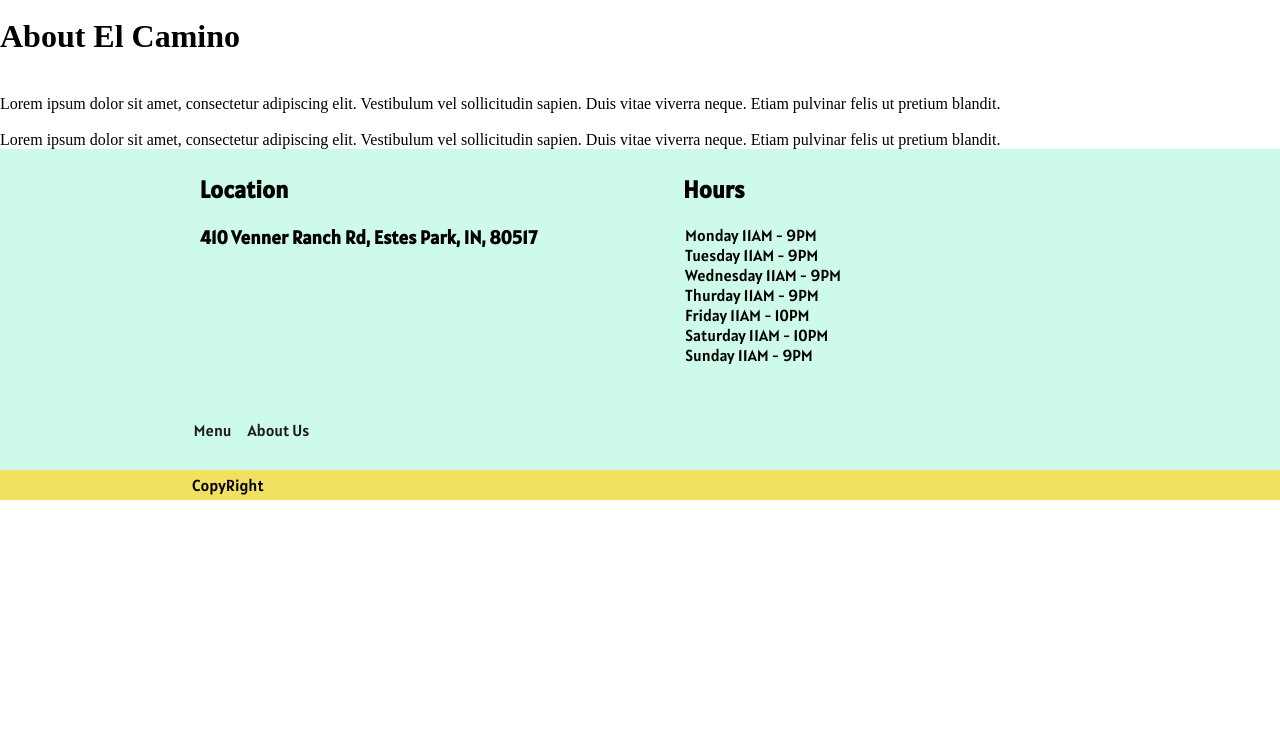
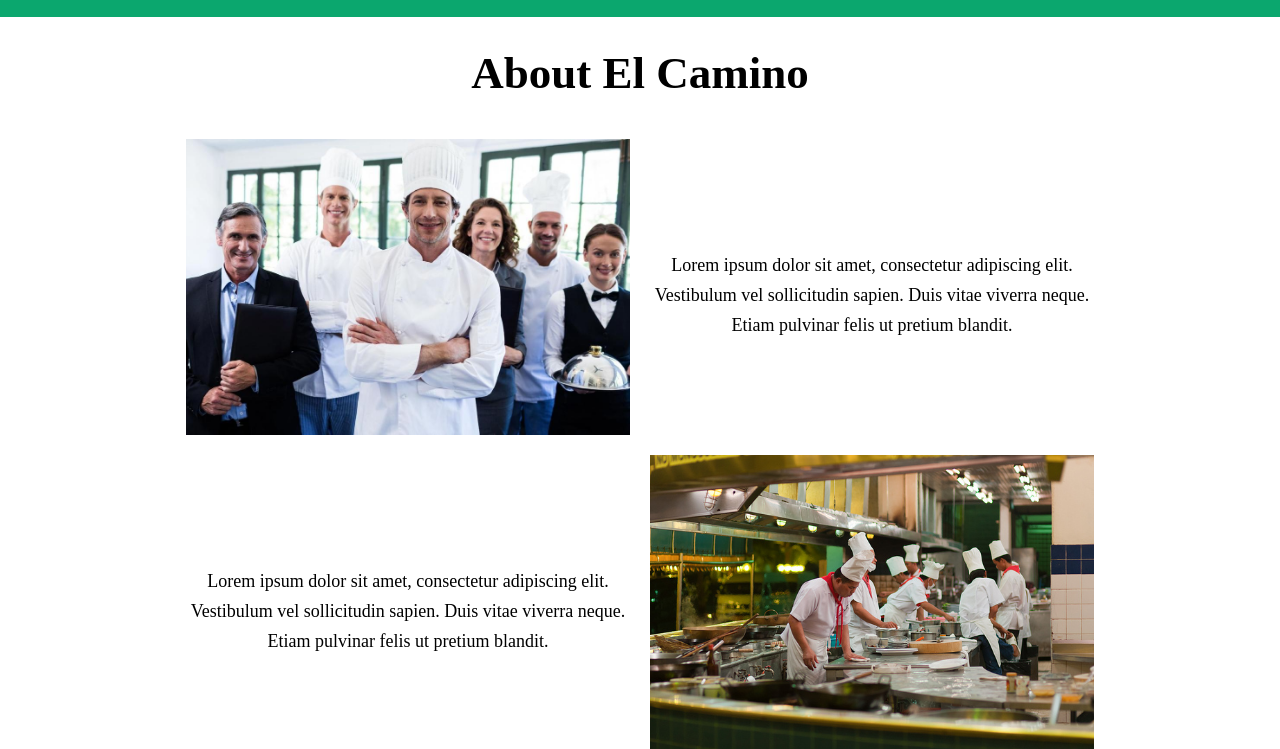
Before and after one commit to rp-bot/El-Camino, a plain HTML site: page aboutus.html in a window 1280 px wide. Shown: the part 51-800 px from the top of the page. Drawn offline with Linux system fonts and the light colour scheme.

Commit message:
about us -g

```diff
--- a/aboutus.html
+++ b/aboutus.html
@@ -8,6 +8,7 @@
     <title>El Camino</title>
 </head>
 <body>
+    <!-- Navigation -->
     <nav>
         <li class="home">
             <a href="main.html"><img src="img/logo.png" /></a>
@@ -24,17 +25,23 @@
         <li><a href="aboutus.html">About Us</a></li>
         <li><a href="3">Menu</a></li>
     </nav>
+
+    <!-- Main Content -->
       <main>
-        <div id="green-bar"></div>
-        <h1>About El Camino</h1>
-        <div>
-            <img />
-            <article>Lorem ipsum dolor sit amet, consectetur adipiscing elit. Vestibulum vel sollicitudin sapien. Duis vitae viverra neque. Etiam pulvinar felis ut pretium blandit.</article>
-            <img />
-            <article>Lorem ipsum dolor sit amet, consectetur adipiscing elit. Vestibulum vel sollicitudin sapien. Duis vitae viverra neque. Etiam pulvinar felis ut pretium blandit.</article>
+        <div id="pagebreak"></div>
+        <div class="aboutus-wrapper">
+            <h1>About El Camino</h1>
+            <div class="aboutus-subwrapper">
+                <img src="/img/employee-img-1.jpeg"/>
+                <p>Lorem ipsum dolor sit amet, consectetur adipiscing elit. Vestibulum vel sollicitudin sapien. Duis vitae viverra neque. Etiam pulvinar felis ut pretium blandit.</p>
+                <p>Lorem ipsum dolor sit amet, consectetur adipiscing elit. Vestibulum vel sollicitudin sapien. Duis vitae viverra neque. Etiam pulvinar felis ut pretium blandit.</p>
+                <img src="/img/employee-img-2.jpeg"/>
+            </div>
         </div>
-        <div id="green-bar"></div>
+        <div id="pagebreak"></div>
       </main>
+
+      <!-- Footer -->
       <footer class="footer">
         <aside>
             <h2>Location</h1>
--- a/styles.css
+++ b/styles.css
@@ -63,7 +63,6 @@ nav li img {
   background-image: url("img/background\ header\ img.png");
   background-color: rgba(242, 224, 96, 0.1);
   margin: 0;
-
 }
 
 /* li a:hover {
@@ -85,34 +84,33 @@ nav li img {
   font-size: 20px;
 }
 
-
 .mainbtn {
   font-family: main-font;
-  color: #0BA76E ;
+  color: #0ba76e;
   font-size: 16px;
   /* text-shadow: 1px 1px 0px #ffffff; */
   /* box-shadow: 1px 1px 1px #BEE2F9; */
   margin: 0 30em 0 0;
   padding: 10px 25px;
   border-radius: 4px;
-  border: 2px solid #0BA76E;
+  border: 2px solid #0ba76e;
   background: #f8f8f8;
   cursor: pointer;
   transition: color 200ms ease-out 50ms;
 }
 .mainbtn:hover {
   color: #f8f8f8 !important;
-  background: #0BA76E;
+  background: #0ba76e;
   transition: background-color 150ms ease-out 100ms;
 }
 
-.pagebreak{
+#pagebreak {
   display: block;
   height: 20px;
-  background-color: #0BA76E;
+  background-color: #0ba76e;
 }
 
-.menu-preview{
+.menu-preview {
   display: block;
   height: 1690px;
   background-color: #f8f8f8;
@@ -122,9 +120,9 @@ nav li img {
   padding-right: 30%;
 }
 
-.menu-preview-text{
+.menu-preview-text {
   font-family: main-font;
-  font-size:24px;
+  font-size: 24px;
   text-decoration: underline;
 }
 
@@ -141,11 +139,37 @@ nav li img {
   object-fit: cover;
 }
 
+/* about us */
+.aboutus-wrapper {
+  width: 1110px;
+  margin: auto;
+  text-align: center;
+}
 
+.aboutus-wrapper h1 {
+  font-size: 45px;
+}
 
+.aboutus-wrapper img {
+  width: 40%;
+  margin: 10px;
+}
 
+.aboutus-subwrapper {
+  display: flex;
+  flex-direction: row;
+  flex-wrap: wrap;
+  justify-content: center;
+}
 
-/* about us */
+.aboutus-subwrapper p {
+  flex-basis: 40%;
+  margin: 10px;
+  padding-top: 10%;
+  font-size: 18px;
+  line-height: 30px;
+
+}
 
 /* footer */
 .footer {
```
Also changed, not shown: img/employee-img-1.jpeg (added), img/employee-img-2.jpeg (added), 1 other file.
